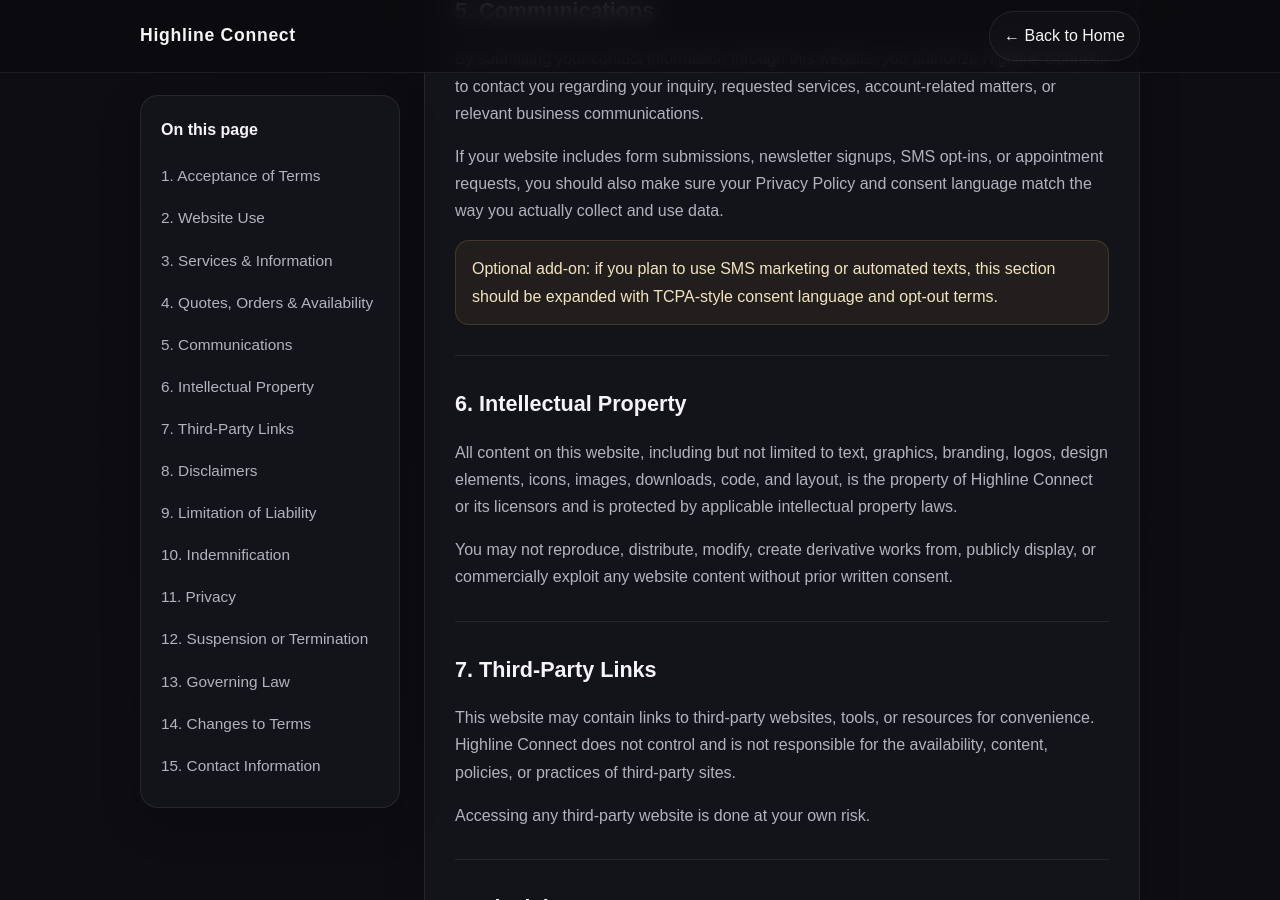
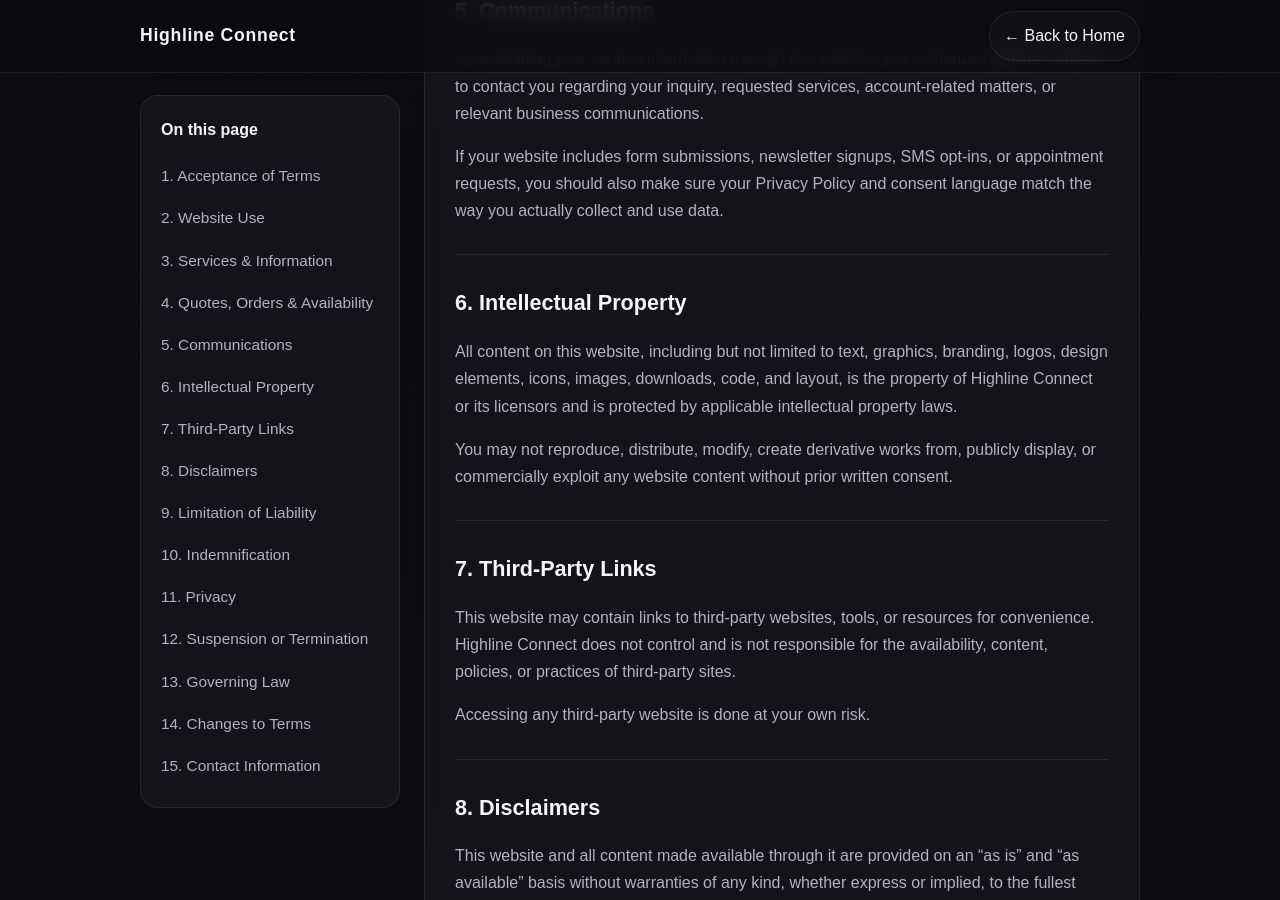
Before and after one commit to TFlex13/TFlex13.github.io, a Jekyll site: the page terms.html, which Jekyll copies as it is, in a window 1280 px wide and 900 px high, scrolled down 1568 px. Built offline with Jekyll 4.4.1, drawn with Linux system fonts in a browser that asks for light colours.

Commit message:
Update terms.html

```diff
--- a/terms.html
+++ b/terms.html
@@ -340,10 +340,6 @@
                 requests, you should also make sure your Privacy Policy and consent language match the way
                 you actually collect and use data.
               </p>
-              <div class="notice">
-                Optional add-on: if you plan to use SMS marketing or automated texts, this section should be
-                expanded with TCPA-style consent language and opt-out terms.
-              </div>
             </section>
 
             <section id="ip">
```
